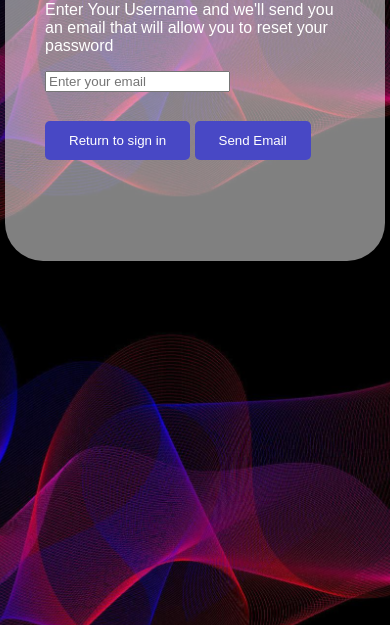
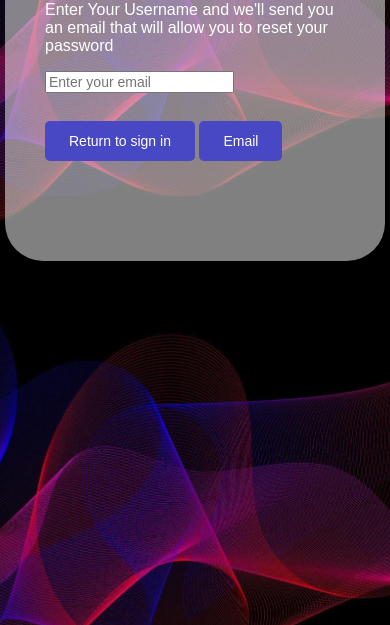
Before and after one commit to Vincent123-Profile/Log-in-Form, a plain HTML site: page Forgotten.html in a window 390 px wide. Shown: the part 219-844 px from the top of the page. Drawn offline with Linux system fonts and the light colour scheme.

Commit message:
Input media query

```diff
--- a/Forgotten.html
+++ b/Forgotten.html
@@ -13,7 +13,12 @@
       <div class="input">
         <input type="text" name="Enter your email" placeholder="Enter your email" required>
       </div>
-        <button>Return to sign in<a href="index.html"></a></button>  <button>Send Email</button>
+        <button>
+          <a href="index.html" class="button-link">Return to sign in</a>
+        </button>
+        <button>
+          <a href="" class="button-link">Email</a>
+        </button>
     </div>
 </body>
 </html>
--- a/forgotten.css
+++ b/forgotten.css
@@ -45,7 +45,7 @@ button {
     padding: 12px 24px;
     background-color: rgb(72, 72, 197);
     border: none;
-    text-decoration: none;
+    text-decoration: none !important; /*remove underline*/
     display: inline-block;
     border-radius: 5px;
     cursor: pointer;
@@ -57,3 +57,43 @@ button:hover {
     color: black;
     background-color: white;
 }
+
+.button-link {
+    color: white;
+    text-decoration: none;
+}
+
+.button-link:hover {
+    color: black;
+    background-color: white;
+}
+
+
+/* Media query for all devices */
+@media only screen and (max-width: 768px) {
+    .container {
+        width: 80%;
+    }
+
+    .input-group {
+        margin-bottom: 15px;
+    }
+
+    @media only screen and (max-width: 576px) {
+        .container {
+            width: 90%;
+        }
+
+        .input-group {
+            margin-bottom: 10px;
+        }
+
+
+        input[type="text"],
+        input[type="email"],
+        input[type="password"],
+        button {
+            font-size: 14px;
+        }
+    }
+}
```
